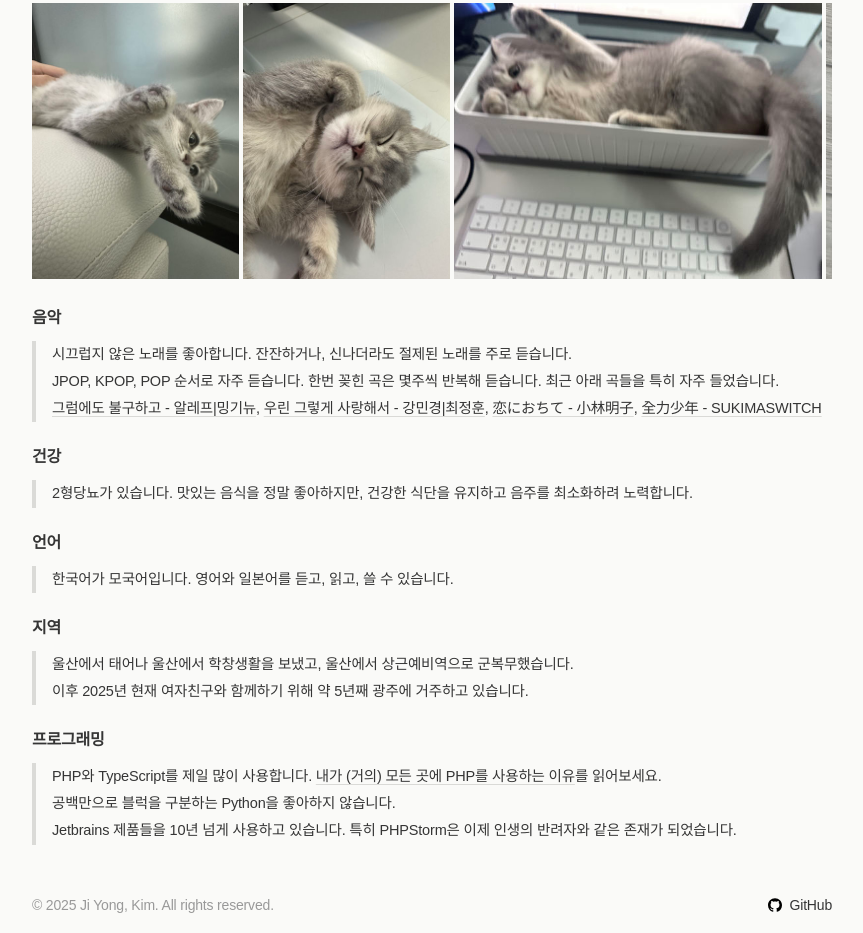
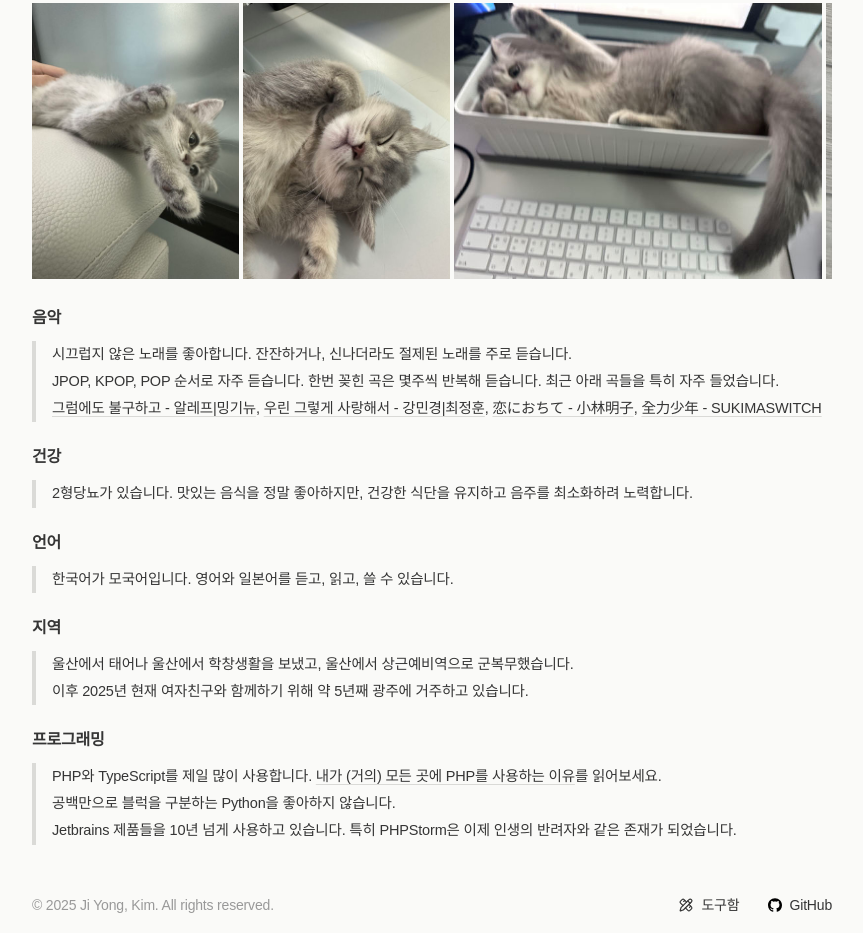
Before and after one commit to nemorize/nemorize, an Eleventy site: page src/index.md in a window 1280 px wide. Shown: the part 674-1607 px from the top of the page, without its empty margins (208-1071 px from the left). Built offline with nearby package versions, Linux system fonts and the light colour scheme; Eleventy itself is replaced by a stand-in of ours; files that its build step writes are made by us from their sources; a web font is replaced by a local one.

Commit message:
feat(layout): add tool link to footer

```diff
--- a/src/_includes/layout.njk
+++ b/src/_includes/layout.njk
@@ -57,6 +57,17 @@
             &copy; 2025 Ji Yong, Kim. All rights reserved.
         </p>
         <nav>
+            <a href="/tool">
+                <svg xmlns="http://www.w3.org/2000/svg" width="24" height="24" viewBox="0 0 24 24" fill="none" stroke="#353535" stroke-width="2" stroke-linecap="round" stroke-linejoin="round" class="lucide lucide-pencil-ruler">
+                    <path d="M13 7 8.7 2.7a2.41 2.41 0 0 0-3.4 0L2.7 5.3a2.41 2.41 0 0 0 0 3.4L7 13"/>
+                    <path d="m8 6 2-2"/>
+                    <path d="m18 16 2-2"/>
+                    <path d="m17 11 4.3 4.3c.94.94.94 2.46 0 3.4l-2.6 2.6c-.94.94-2.46.94-3.4 0L11 17"/>
+                    <path d="M21.174 6.812a1 1 0 0 0-3.986-3.987L3.842 16.174a2 2 0 0 0-.5.83l-1.321 4.352a.5.5 0 0 0 .623.622l4.353-1.32a2 2 0 0 0 .83-.497z"/>
+                    <path d="m15 5 4 4"/>
+                    </svg>
+                도구함
+            </a>
             <a href="https://github.com/nemorize" target="_blank">
                 <svg role="img" viewBox="0 0 24 24" xmlns="http://www.w3.org/2000/svg">
                     <title>GitHub</title>
--- a/src/assets/css/base.css
+++ b/src/assets/css/base.css
@@ -138,7 +138,7 @@ footer nav {
   display: flex;
   align-items: center;
   justify-content: flex-end;
-  gap: 20px;
+  gap: 28px;
 }
 
 footer nav a {
```
